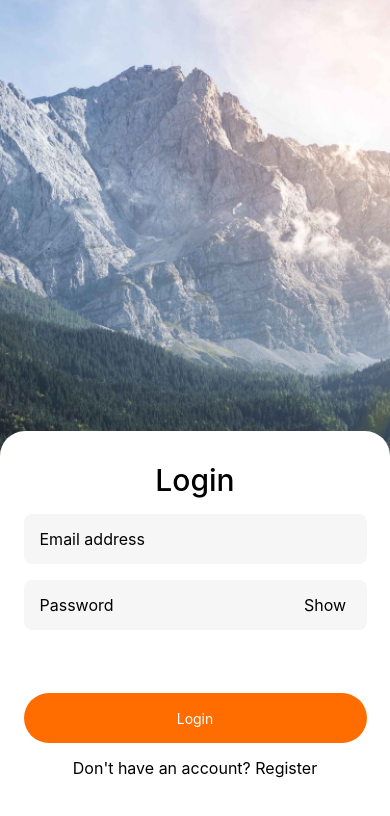
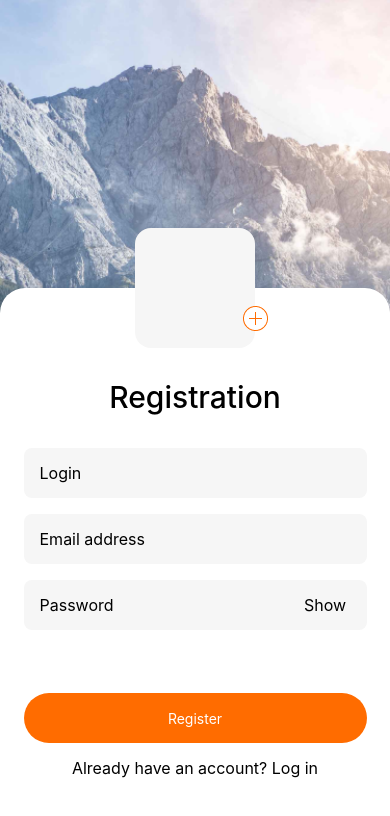
Before and after one commit to Sergiy-Yevchihen/goit-react-native-hw-2, a React Native app: screen / in a window 390 px wide. Shown: the top 816 px of the page. Built offline with nearby package versions, Linux system fonts and the light colour scheme.

Commit message:
add component

```diff
--- a/App.js
+++ b/App.js
@@ -9,39 +9,33 @@ import {
   Keyboard,
 } from "react-native";
 import React, { useState } from "react";
-import RegistrationScreen from "./src/Screens/RegistrationScreen/RegistrationScreen";
-import LoginScreen from "./src/Screens/LoginScreen/LoginScreen";
+import RegistrationScreen from "./src/component/RegistrationScreen/RegistrationScreen";
+import LoginScreen from "./src/component/LoginScreen/LoginScreen";
 
-import { useFonts } from "expo-font";
+
 
 const backImage = require("./src/image/BG.png");
 
 export default function App() {
 
-   const [fontsLoaded] = useFonts({
-     RobotoBold: require("./src/fonts/Roboto-Bold.ttf"),
-     RobotoRegular: require("./src/fonts/Roboto-Regular.ttf"),
-     RobotoMedium: require("./src/fonts/Roboto-Medium.ttf"),
-   });
 
-
-   if (!fontsLoaded) {
-     return null;
-   }
   const [activeScreen, setActiveScreen] = useState(0);
-  const changeScrennFunc = (value) => {
+  const changeScreenFunc = (value) => {
     setActiveScreen(value);
   };
+
+  let screenComponent;
+  if (activeScreen === 0)  {
+    screenComponent = <RegistrationScreen changeScreen={changeScreenFunc} />;
+  } else {
+    screenComponent = <LoginScreen changeScreen={changeScreenFunc} />;
+  }
 
   return (
     <TouchableWithoutFeedback onPress={Keyboard.dismiss}>
       <View style={styles.mainContainer}>
         <ImageBackground source={backImage} style={styles.backImg}>
-          {activeScreen === 0 ? (
-            <LoginScreen changeScrenn={changeScrennFunc} />
-          ) : (
-            <RegistrationScreen changeScrenn={changeScrennFunc} />
-          )}
+          {screenComponent}
         </ImageBackground>
         <StatusBar style="auto" />
       </View>
--- a/src/Screens/RegistrationScreen/RegistrationScreen.js
+++ b/src/component/LoginScreen/LoginScreen.js
@@ -10,16 +10,11 @@ import {
 } from "react-native";
 import React, { useState } from "react";
 
-const buttonImg = require("../../image/add.png");
 
-const RegistrationScreen = ({ changeScrenn }) => {
-  const [login, setLogin] = useState("");
+const LoginScreen = ({ changeScrenn }) => {
   const [mail, setMail] = useState("");
   const [password, setPassword] = useState("");
 
-  const handleLogin = (text) => {
-    setLogin(text);
-  };
   const handleMail = (text) => {
     setMail(text);
   };
@@ -28,11 +23,11 @@ const RegistrationScreen = ({ changeScrenn }) => {
   };
 
   const register = () => {
-    if (!login || !mail || !password) {
+    if (!mail || !password) {
       alert("Enter all data pleace!!!");
       return;
     }
-    console.log(`Login: ${login}, Email: ${mail}, Password: ${password}`);
+    console.log(`Email: ${mail}, Password: ${password}`);
   };
 
   const passwShow = () => alert(`Your password is: ${password}`);
@@ -43,23 +38,8 @@ const RegistrationScreen = ({ changeScrenn }) => {
       style={styles.containerKeyB}
     >
       <View style={styles.container}>
-        <View style={styles.pfotoContainer}>
-          <TouchableOpacity style={styles.addbutton} activeOpacity={0.5}>
-            <ImageBackground
-              source={buttonImg}
-              style={{ width: "100%", height: "100%" }}
-            ></ImageBackground>
-          </TouchableOpacity>
-        </View>
-        <Text style={styles.title}>Registration</Text>
+        <Text style={styles.title}>Login</Text>
 
-        <TextInput
-          style={styles.inputLogin}
-          placeholder="Login"
-          inputMode="text"
-          value={login}
-          onChangeText={handleLogin}
-        />
         <TextInput
           style={styles.inputMailPassw}
           placeholder="Email address"
@@ -88,7 +68,7 @@ const RegistrationScreen = ({ changeScrenn }) => {
           activeOpacity={0.5}
           onPress={register}
         >
-          <Text style={styles.registerButtonText}>Register</Text>
+          <Text style={styles.registerButtonText}>Login</Text>
         </TouchableOpacity>
 
         <TouchableOpacity
@@ -97,7 +77,7 @@ const RegistrationScreen = ({ changeScrenn }) => {
           onPress={() => changeScrenn(0)}
         >
           <Text style={styles.loginLinkText}>
-            Already have an account? Log in
+            Don't have an account? Register
           </Text>
         </TouchableOpacity>
       </View>
@@ -196,4 +176,4 @@ const styles = StyleSheet.create({
   },
 });
 
-export default RegistrationScreen;
+export default LoginScreen;
--- a/src/Screens/LoginScreen/LoginScreen.js
+++ b/src/component/RegistrationScreen/RegistrationScreen.js
@@ -10,10 +10,16 @@ import {
 } from "react-native";
 import React, { useState } from "react";
 
-const LoginScreen = ({ changeScrenn }) => {
+const buttonImg = require("../../image/add.png");
+
+const RegistrationScreen = ({ changeScreen }) => {
+  const [login, setLogin] = useState("");
   const [mail, setMail] = useState("");
   const [password, setPassword] = useState("");
 
+  const handleLogin = (text) => {
+    setLogin(text);
+  };
   const handleMail = (text) => {
     setMail(text);
   };
@@ -22,11 +28,12 @@ const LoginScreen = ({ changeScrenn }) => {
   };
 
   const register = () => {
-    if (!mail || !password) {
+    if (!login || !mail || !password) {
       alert("Enter all data pleace!!!");
       return;
     }
-    console.log(`Email: ${mail}, Password: ${password}`);
+    console.log(`Login: ${login}, Email: ${mail}, Password: ${password}`);
+    changeScreen("login");
   };
 
   const passwShow = () => alert(`Your password is: ${password}`);
@@ -37,8 +44,23 @@ const LoginScreen = ({ changeScrenn }) => {
       style={styles.containerKeyB}
     >
       <View style={styles.container}>
-        <Text style={styles.title}>Login</Text>
+        <View style={styles.pfotoContainer}>
+          <TouchableOpacity style={styles.addbutton} activeOpacity={0.5}>
+            <ImageBackground
+              source={buttonImg}
+              style={{ width: "100%", height: "100%" }}
+            ></ImageBackground>
+          </TouchableOpacity>
+        </View>
+        <Text style={styles.title}>Registration</Text>
 
+        <TextInput
+          style={styles.inputLogin}
+          placeholder="Login"
+          inputMode="text"
+          value={login}
+          onChangeText={handleLogin}
+        />
         <TextInput
           style={styles.inputMailPassw}
           placeholder="Email address"
@@ -67,16 +89,16 @@ const LoginScreen = ({ changeScrenn }) => {
           activeOpacity={0.5}
           onPress={register}
         >
-          <Text style={styles.registerButtonText}>Login</Text>
+          <Text style={styles.registerButtonText}>Register</Text>
         </TouchableOpacity>
 
         <TouchableOpacity
           style={styles.loginLink}
           activeOpacity={0.5}
-          onPress={() => changeScrenn(1)}
+          onPress={() => changeScreen("login")}
         >
           <Text style={styles.loginLinkText}>
-            Don't have an account? Register
+            Already have an account? Log in
           </Text>
         </TouchableOpacity>
       </View>
@@ -175,4 +197,4 @@ const styles = StyleSheet.create({
   },
 });
 
-export default LoginScreen;
+export default RegistrationScreen;
```
Also changed, not shown: src/Screens/PostsScreen.js (added, +7 -0 lines).
